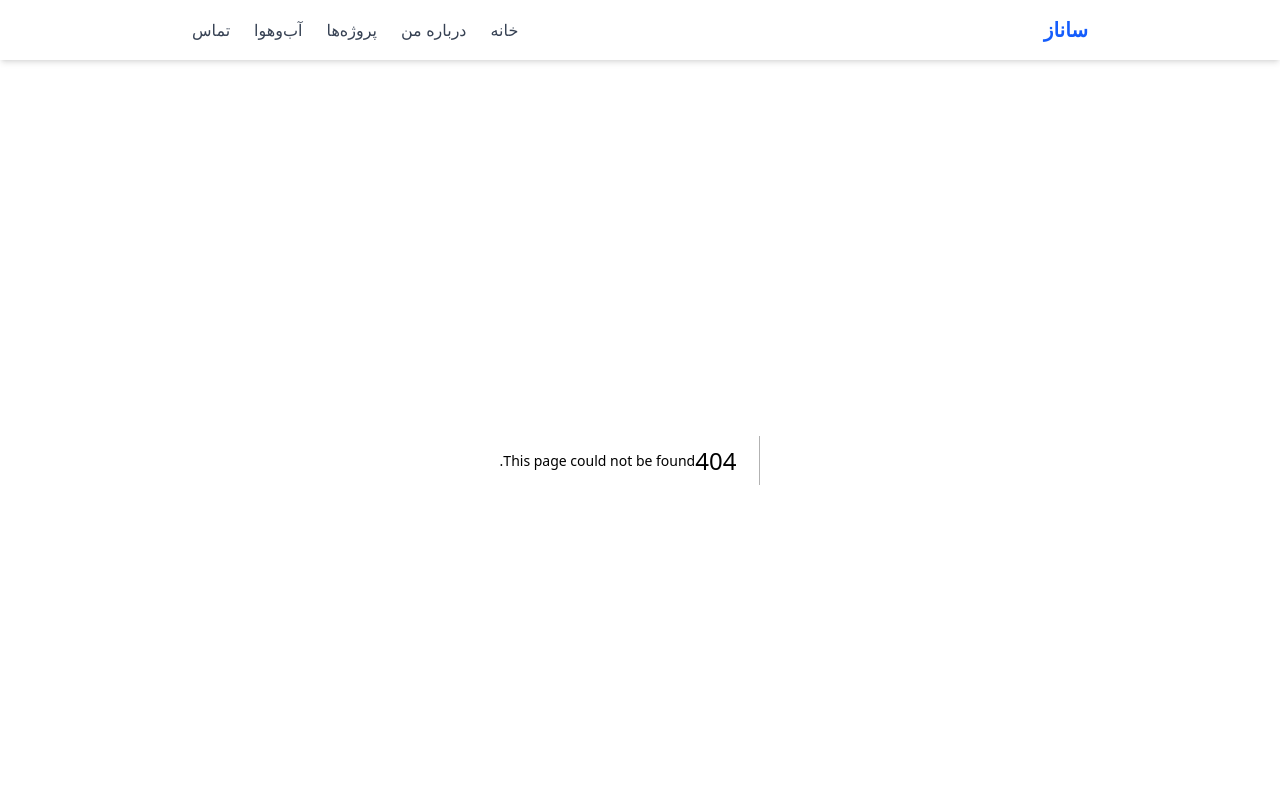
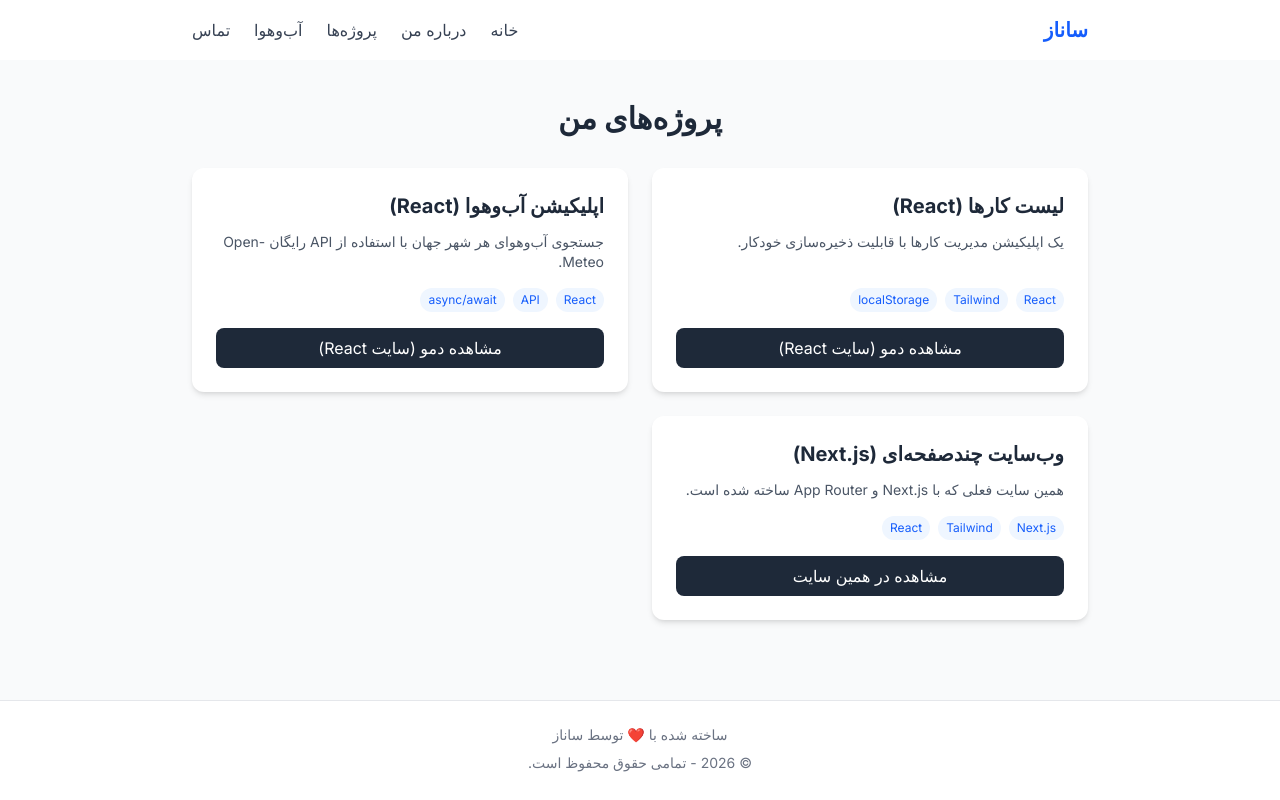
Before and after one commit to sanaz-graphic/next-portfolio, a Next.js app: page /next-portfolio/projects in a window 1280 px wide. Before the commit this address had no page. Shown: the top 800 px of the page. Built offline with nearby package versions, Linux system fonts and the light colour scheme.

Commit message:
updated projects page with correct links

```diff
--- a/app/projects/page.js
+++ b/app/projects/page.js
@@ -3,8 +3,8 @@
 export default function Projects() {
   const projects = [
     {
-      title: 'لیست کارها (Todo)',
-      description: 'یک اپلیکیشن برای مدیریت کارهای روزانه با قابلیت ذخیره‌سازی خودکار.',
+      title: 'لیست کارها (React)',
+      description: 'یک اپلیکیشن مدیریت کارها با قابلیت ذخیره‌سازی خودکار.',
       tech: ['React', 'Tailwind', 'localStorage'],
       link: 'https://sanaz-graphic.github.io/react-app/#/todo',
     },
@@ -14,6 +14,12 @@ export default function Projects() {
       tech: ['React', 'API', 'async/await'],
       link: 'https://sanaz-graphic.github.io/react-app/#/weather',
     },
+    {
+      title: 'وب‌سایت چندصفحه‌ای (Next.js)',
+      description: 'همین سایت فعلی که با Next.js و App Router ساخته شده است.',
+      tech: ['Next.js', 'Tailwind', 'React'],
+      link: '/',
+    }
   ];
 
   return (
@@ -45,14 +51,24 @@ export default function Projects() {
                   </span>
                 ))}
               </div>
+
+              {project.link.startsWith('/') ? (
+                <Link
+                  href={project.link}
+                  className="block text-center bg-gray-800 hover:bg-gray-900 text-white px-4 py-2 rounded-lg transition"
+                >
+                  مشاهده در همین سایت
+                </Link>
+              ) : (
                 <a
                   href={project.link}
                   target="_blank"
                   rel="noopener noreferrer"
                   className="block text-center bg-gray-800 hover:bg-gray-900 text-white px-4 py-2 rounded-lg transition"
                 >
-                مشاهده دمو (در سایت React)
+                  مشاهده دمو (سایت React)
                 </a>
+              )}
             </div>
           ))}
         </div>
--- a/next.config.mjs
+++ b/next.config.mjs
@@ -1,14 +1,9 @@
-/** @type {import('next').NextConfig} */
+ /** @type {import('next').NextConfig} */
 const nextConfig = {
-  /* config options here */
-  turbopack: {
-    rules: {
-      "*.css": {
-        loaders: ["@tailwindcss/turbopack"],
-        as: "*.css",
-      },
-    },
-  },
+  output: 'export',
+  images: { unoptimized: true },
+  basePath: '/next-portfolio',
+  assetPrefix: '/next-portfolio/',
 };
 
 export default nextConfig;
--- a/package.json
+++ b/package.json
@@ -6,7 +6,9 @@
     "dev": "next dev",
     "build": "next build",
     "start": "next start",
-    "lint": "eslint"
+    "lint": "next lint",
+    "predeploy": "npm run build",
+"deploy": "gh-pages -d out"
   },
   "dependencies": {
     "lucide-react": "^1.63.0",
@@ -18,6 +20,7 @@
     "@tailwindcss/turbopack": "^4",
     "eslint": "^9",
     "eslint-config-next": "16.4.2",
+    "gh-pages": "^6.3.0",
     "tailwindcss": "^4"
   }
 }
```
Also changed, not shown: 1 other file (tests, documents, lock files or other folders). Lines whose indentation alone changed are shown as unchanged.
